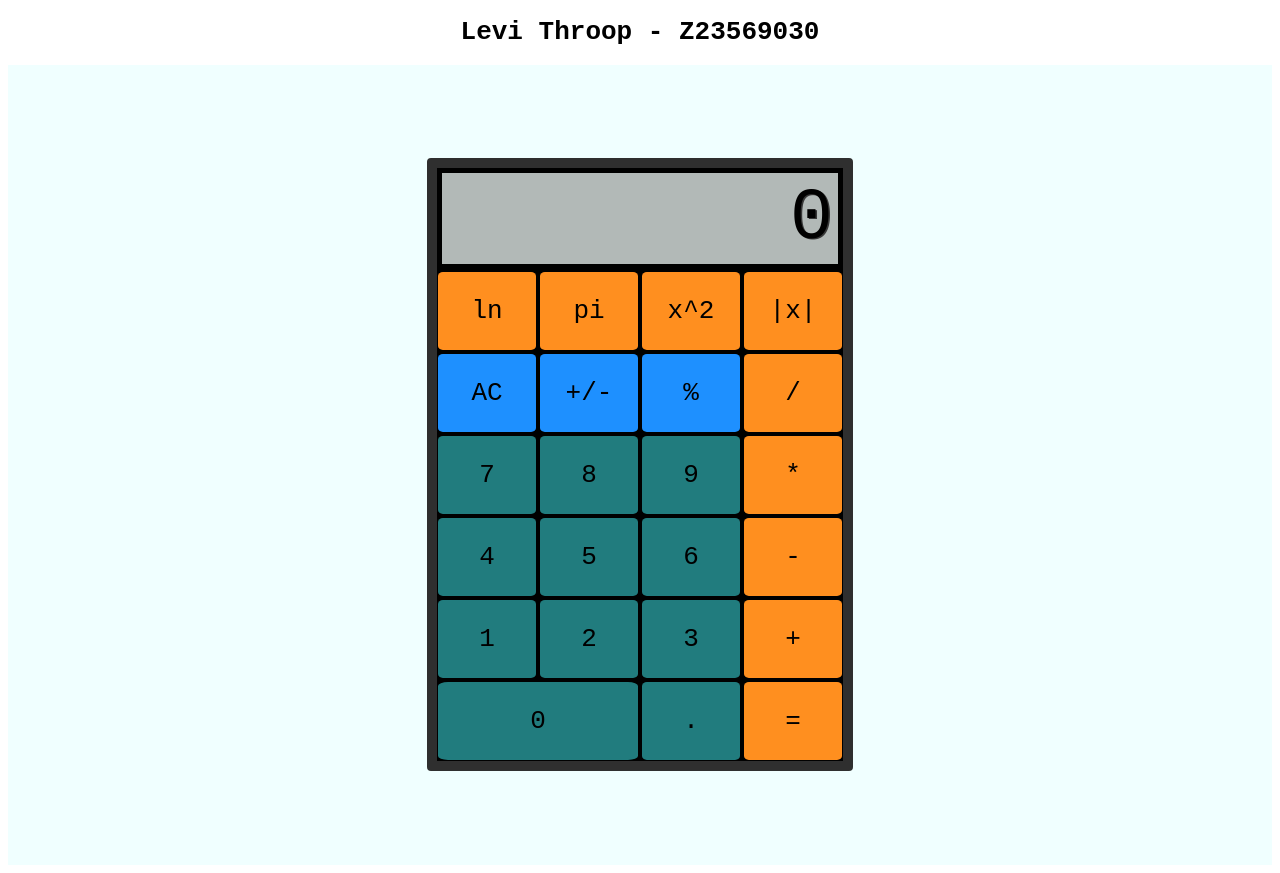
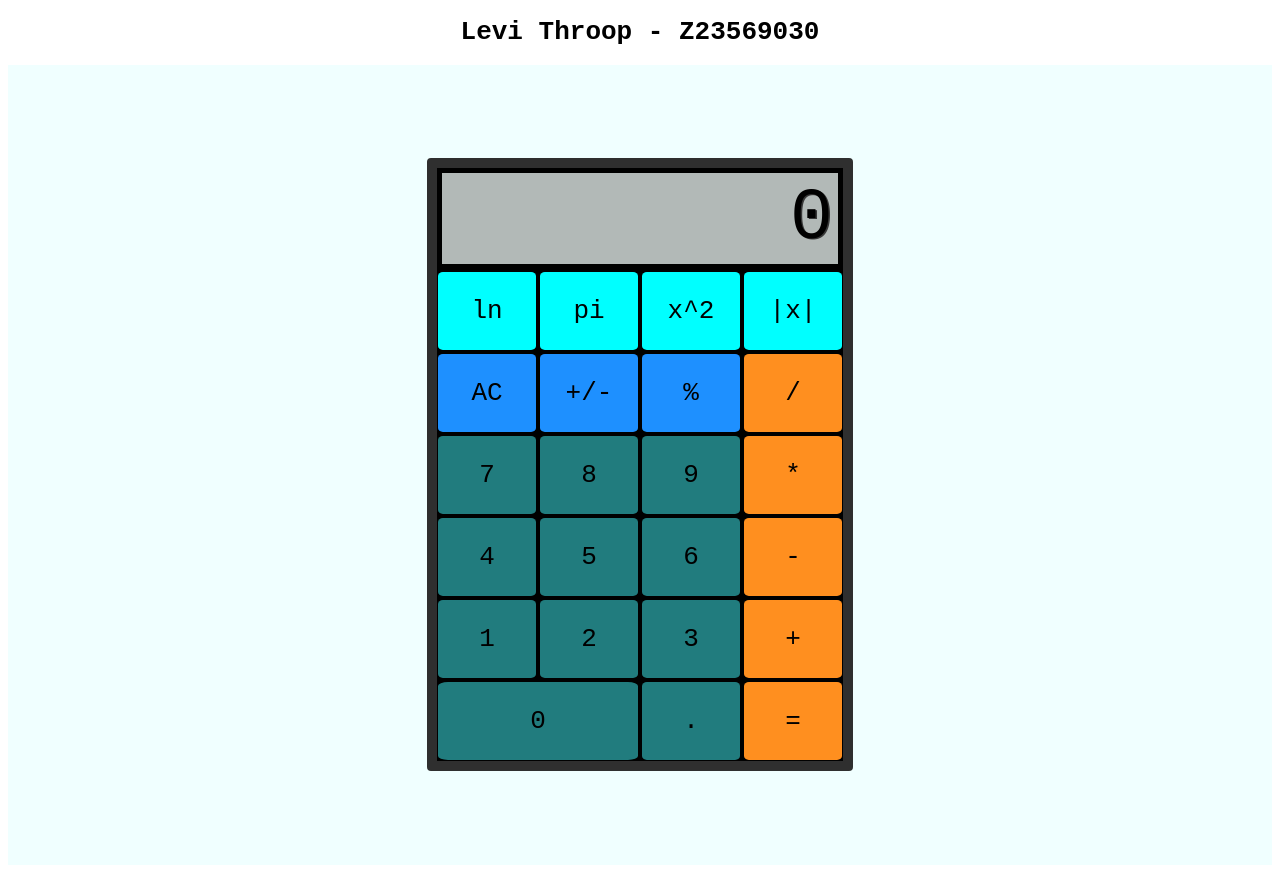
Before and after one commit to cop4808-spring-2023-fullstack-web/cop4808-git-and-github-fundamentals-Levi-Throop, a plain HTML site: page calculator.htm in a window 1280 px wide. Drawn offline with Linux system fonts and the light colour scheme.

Commit message:
Made new class, changed color, and function.

```diff
--- a/calculator.htm
+++ b/calculator.htm
@@ -11,10 +11,10 @@
         <main id="calc">
             <div id="container">
                 <div id="display">0</div>
-                <button type="button" class="operator" value="ln" data-key="55">ln</button>
-                <button type="button" class="operator" value="pi" data-key="56">pi</button>
-                <button type="button" class="operator" value="x^2" data-key="55">x^2</button>
-                <button type="button" class="operator" value="|x|" data-key="56">|x|</button>
+                <button type="button" class="operator_new" value="ln" data-key="55">ln</button>
+                <button type="button" class="operator_new" value="pi" data-key="56">pi</button>
+                <button type="button" class="operator_new" value="x^2" data-key="55">x^2</button>
+                <button type="button" class="operator_new" value="|x|" data-key="56">|x|</button>
                 <button type="button" class="clear" value="clear" data-key="8">AC</button>
                 <button type="button" class="sign" value="sign" data-key="192">+/-</button>
                 <button type="button" class="percent" value="percent" data-key="80">%</button>
--- a/styles/style.css
+++ b/styles/style.css
@@ -108,3 +108,9 @@ button {
 .percent:active {
     background-color: rgb(123, 189, 255);
 }
+.operator_new {
+    background-color:aqua;
+}
+.operator_new:focus {
+    background-color: #2003f8;
+}
```
